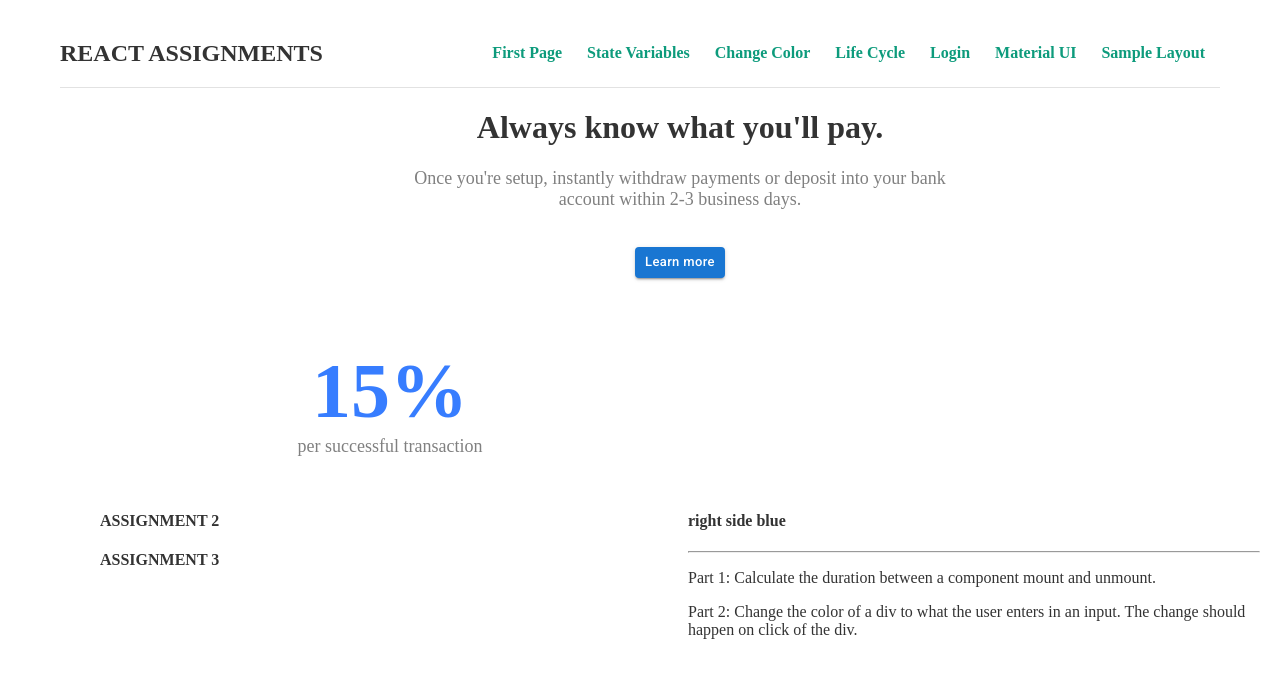
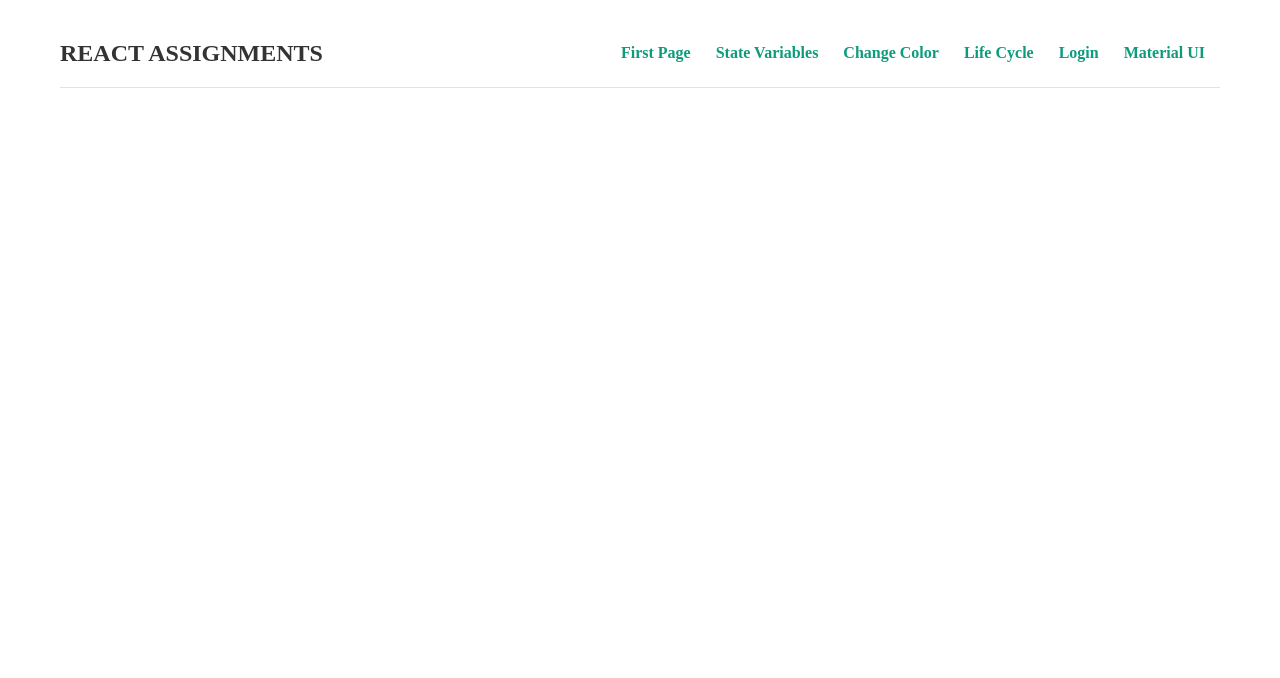
Before and after one commit to ramsankar2022/ReactCourse, a React (Create React App) app: page /samplelayout in a window 1280 px wide. Shown: the top 678 px of the page. Built offline with nearby package versions, Linux system fonts and the light colour scheme.

Commit message:
Some Changes

```diff
--- a/src/App.js
+++ b/src/App.js
@@ -1,4 +1,3 @@
-import APIExample from "./Components/APIExample";
 import Routers from "./Components/Router";
 
 const App = () => {
--- a/src/Components/Router.js
+++ b/src/Components/Router.js
@@ -9,7 +9,7 @@ import Login from "./Login";
 import ChangeDivColor from "./ChangeDivColor";
 import ParentComponent from "./LifeCycle/ParentComponent";
 import MaterialUISample from "./MaterialUISample";
-import SampleLayout from "./SampleLayout";
+// import SampleLayout from "./SampleLayout";
 
 class Routers extends Component {
   render() {
@@ -24,7 +24,7 @@ class Routers extends Component {
           {/* <Link to="/apirequest">API Request</Link> */}
           <Link to="/login">Login</Link>
           <Link to="/materialuisample">Material UI</Link>
-          <Link to="/samplelayout">Sample Layout</Link>
+          {/* <Link to="/samplelayout">Sample Layout</Link> */}
         </nav>
 
         <Routes>
@@ -38,7 +38,7 @@ class Routers extends Component {
             element={<ParentComponent />}
           />
           <Route path="/materialuisample" element={<MaterialUISample />} />
-          <Route path="/samplelayout" element={<SampleLayout />} />
+          {/* <Route path="/samplelayout" element={<SampleLayout />} /> */}
         </Routes>
       </Router>
     );
```
